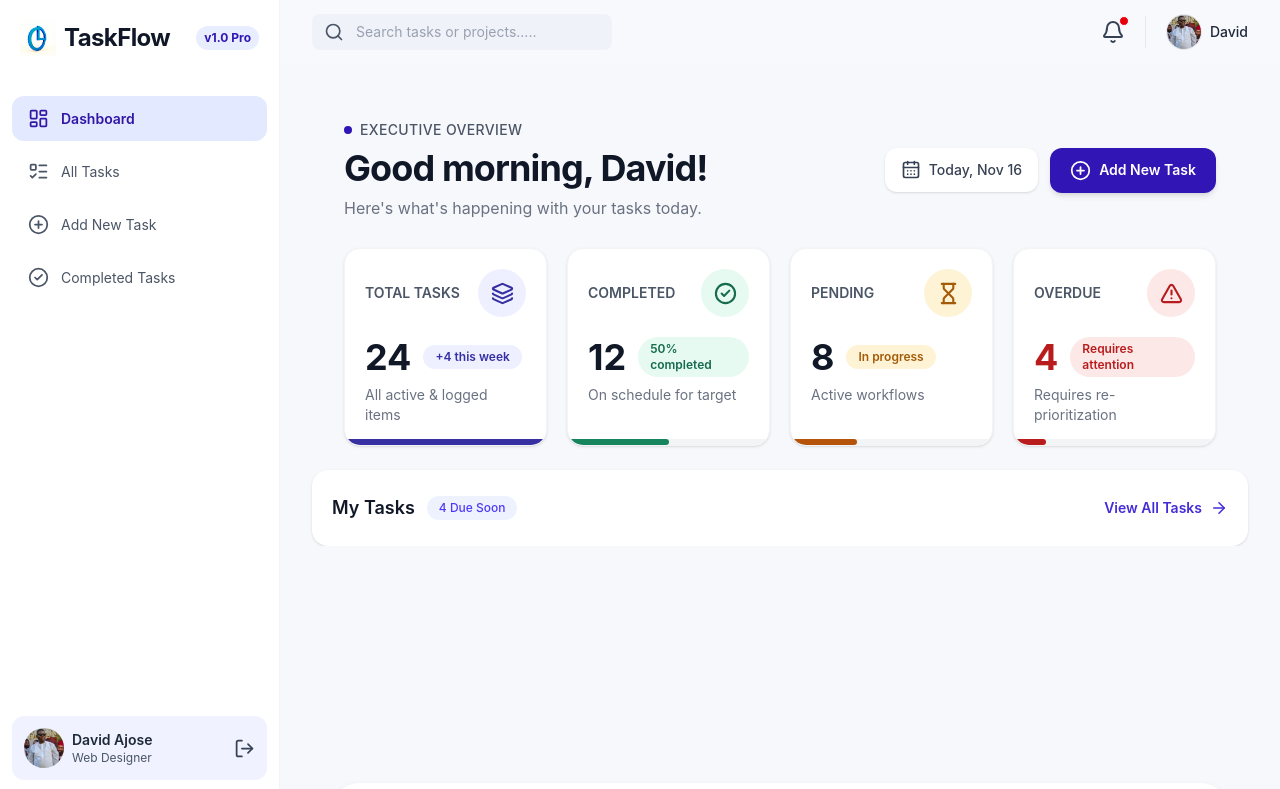
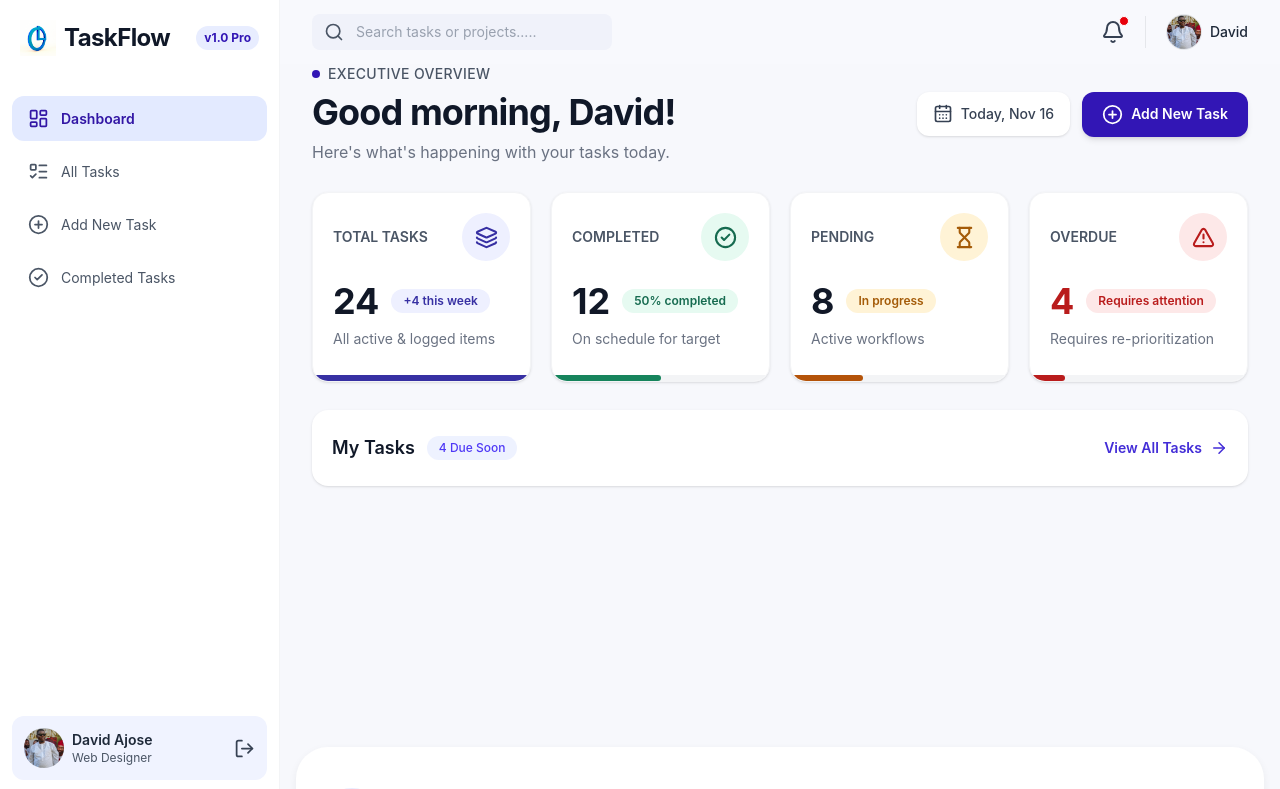
Before and after one commit to Arole01/Task-App, a React (Vite) app: page / in a window 1280 px wide. Shown: the top 789 px of the page. Built offline with nearby package versions, Linux system fonts and the light colour scheme.

Commit message:
my tasks corrected

```diff
--- a/src/App.jsx
+++ b/src/App.jsx
@@ -7,10 +7,13 @@ function App() {
   return (
     <>
       <div className="flex min-h-screen bg-[#f7f8fc]">
-        <SideBar />
+        <section className="sticky top-0 h-screen shrink-0">
+          <SideBar />
+        </section>
+
         <main className="flex min-w-0 flex-1 flex-col">
           <TopNav />
-          <section className="flex-1 p-5 sm:p-8">
+          <section className="min-w-0 flex-1">
             <TaskCard />
             <ProductivityProgress />
           </section>
--- a/src/components/taskCard.jsx
+++ b/src/components/taskCard.jsx
@@ -110,7 +110,7 @@ function StatisticsCard({ card }) {
 function TaskCard() {
   return (
     <>
-      <div className="w-full bg-[#f7f8fc] px-5 py-6 sm:px-8">
+      <div className="w-full bg-[#f7f8fc] px-5 pt-0 pb-6 sm:px-8">
         <div className="mb-7 flex flex-col justify-between gap-5 sm:flex-row sm:items-center">
           <div>
             <p className="mb-2 flex items-center gap-2 text-sm font-medium uppercase tracking-wide text-gray-600">
@@ -143,9 +143,8 @@ function TaskCard() {
             <StatisticsCard key={card.title} card={card} />
           ))}
         </div>
-      </div>
 
-      <div className="flex items-center justify-between bg-white px-5 py-6 rounded-2xl shadow-sm w-full">
+        <div className="mt-7 flex items-center justify-between bg-white px-5 py-6 rounded-2xl shadow-sm w-full">
           <div className="flex items-center gap-3">
             <h2 className="text-lg font-semibold text-gray-900">My Tasks</h2>
             <span className="rounded-full bg-indigo-50 px-3 py-1 text-xs font-medium text-indigo-600">
@@ -161,6 +160,7 @@ function TaskCard() {
             <ArrowRight size={18} strokeWidth={2} />
           </a>
         </div>
+      </div>
     </>
   );
 }
--- a/src/components/top-nav.jsx
+++ b/src/components/top-nav.jsx
@@ -3,7 +3,7 @@ import { Bell, Search } from "lucide-react";
 
 function TopNav() {
   return (
-    <nav className="w-full bg-[#f8f9fd]">
+    <nav className="w-full bg-[#f8f9fd] sticky top-0">
       <header className="flex h-16 items-center justify-between px-5 sm:px-8 ">
         <div className="flex items-center w-[300px] max-w-[55%] gap-3 rounded-lg bg-[#f0f2fa] px-3 py-2">
           <Search
```
Lines whose indentation alone changed are shown as unchanged.
